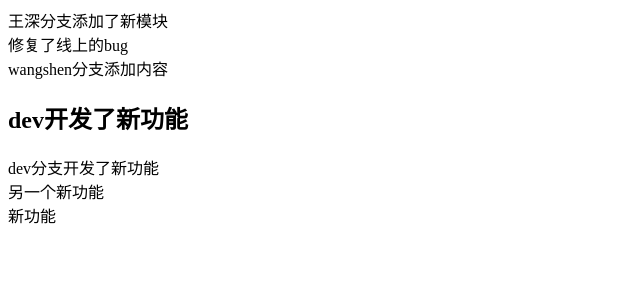
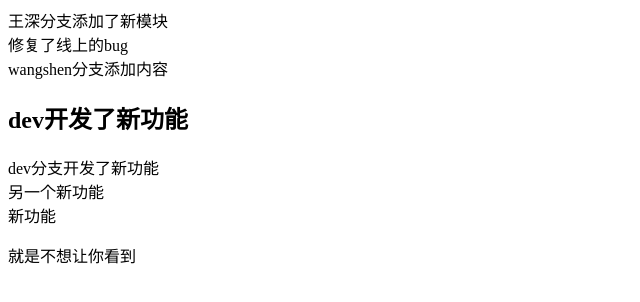
Before and after one commit to Jasonwang911/newGitRes, a plain HTML site: page index.html in a window 1280 px wide. Shown: the whole page, without its empty margins (0-640 px from the left). Drawn offline with Linux system fonts and the light colour scheme.

Commit message:
新东西

```diff
--- a/index.html
+++ b/index.html
@@ -14,5 +14,8 @@
     <div>dev分支开发了新功能</div>
     <div>另一个新功能</div>
     <div>新功能</div>
+    <div>
+        <p>就是不想让你看到</p>
+    </div>
 </body>
 </html>
```
